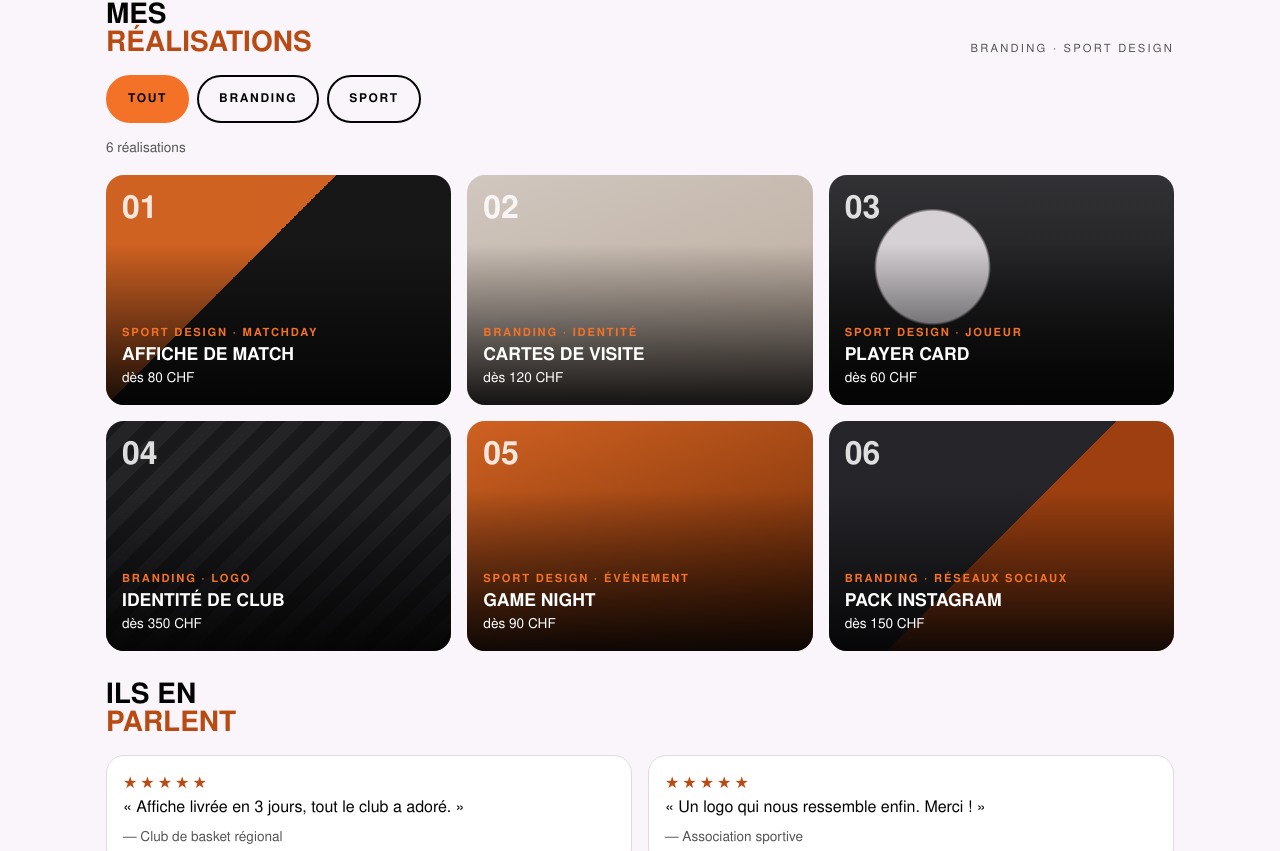
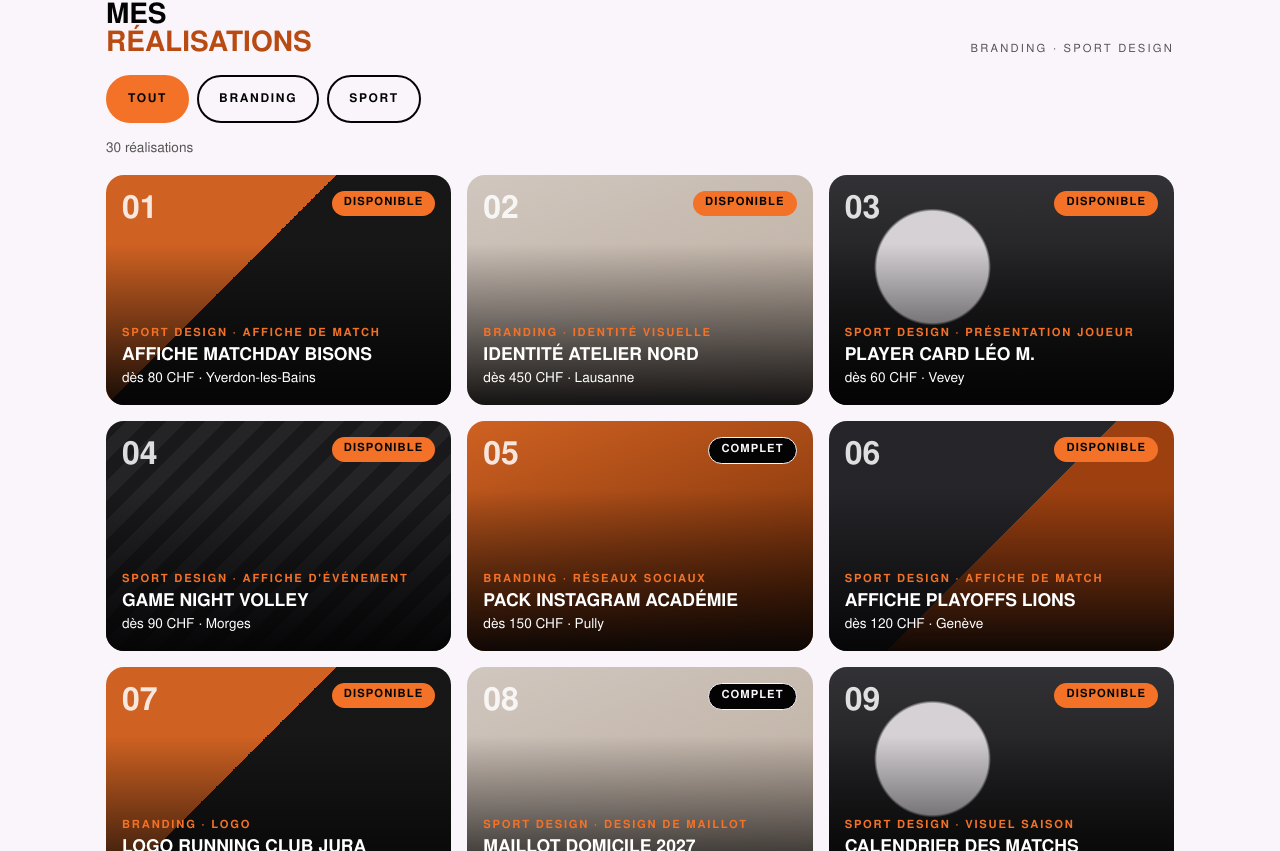
Before and after one commit to Zinedine-a18/Sm-c3b, a plain HTML site: page app/index.html in a window 1280 px wide. Shown: the part 529-1380 px from the top of the page. Drawn offline with Linux system fonts and the light colour scheme.

Commit message:
Connecte data.json à l'interface via fetch et pilote les 4 états UI

```diff
--- a/app/index.html
+++ b/app/index.html
@@ -49,76 +49,12 @@
         <button type="button" class="filtre" aria-pressed="false">Sport</button>
       </div>
 
-      <p class="compteur">6 réalisations</p>
+      <p class="compteur" id="compteur" aria-live="polite"></p>
 
-      <ul class="grille">
-        <li>
-          <a class="carte" href="#">
-            <div class="carte__visuel visuel--1" role="img" aria-label="Affiche de match orange et noire"></div>
-            <span class="carte__num">01</span>
-            <div class="carte__texte">
-              <p class="carte__cat">Sport design · Matchday</p>
-              <h3>Affiche de match</h3>
-              <p class="carte__prix">dès 80 CHF</p>
-            </div>
-          </a>
-        </li>
-        <li>
-          <a class="carte" href="#">
-            <div class="carte__visuel visuel--2" role="img" aria-label="Cartes de visite orange et blanches"></div>
-            <span class="carte__num">02</span>
-            <div class="carte__texte">
-              <p class="carte__cat">Branding · Identité</p>
-              <h3>Cartes de visite</h3>
-              <p class="carte__prix">dès 120 CHF</p>
-            </div>
-          </a>
-        </li>
-        <li>
-          <a class="carte" href="#">
-            <div class="carte__visuel visuel--3" role="img" aria-label="Visuel de présentation d'un joueur"></div>
-            <span class="carte__num">03</span>
-            <div class="carte__texte">
-              <p class="carte__cat">Sport design · Joueur</p>
-              <h3>Player card</h3>
-              <p class="carte__prix">dès 60 CHF</p>
-            </div>
-          </a>
-        </li>
-        <li>
-          <a class="carte" href="#">
-            <div class="carte__visuel visuel--4" role="img" aria-label="Logo et charte graphique d'un club"></div>
-            <span class="carte__num">04</span>
-            <div class="carte__texte">
-              <p class="carte__cat">Branding · Logo</p>
-              <h3>Identité de club</h3>
-              <p class="carte__prix">dès 350 CHF</p>
-            </div>
-          </a>
-        </li>
-        <li>
-          <a class="carte" href="#">
-            <div class="carte__visuel visuel--5" role="img" aria-label="Affiche d'événement sportif"></div>
-            <span class="carte__num">05</span>
-            <div class="carte__texte">
-              <p class="carte__cat">Sport design · Événement</p>
-              <h3>Game night</h3>
-              <p class="carte__prix">dès 90 CHF</p>
-            </div>
-          </a>
-        </li>
-        <li>
-          <a class="carte" href="#">
-            <div class="carte__visuel visuel--6" role="img" aria-label="Pack de visuels pour les réseaux sociaux"></div>
-            <span class="carte__num">06</span>
-            <div class="carte__texte">
-              <p class="carte__cat">Branding · Réseaux sociaux</p>
-              <h3>Pack Instagram</h3>
-              <p class="carte__prix">dès 150 CHF</p>
-            </div>
-          </a>
-        </li>
-      </ul>
+      <!-- Les cartes sont générées par js/app.js à partir de data.json (fetch) -->
+      <section id="liste-cartes" class="grille" aria-live="polite">
+        <noscript><p class="etat-erreur">Activez JavaScript pour voir les réalisations.</p></noscript>
+      </section>
     </section>
 
     <!-- Avis -->
@@ -155,5 +91,6 @@
     <p class="footer__copy">© 2026 ZL DESIGN · Prototype M291</p>
   </footer>
 
+  <script src="js/app.js"></script>
 </body>
 </html>
```
